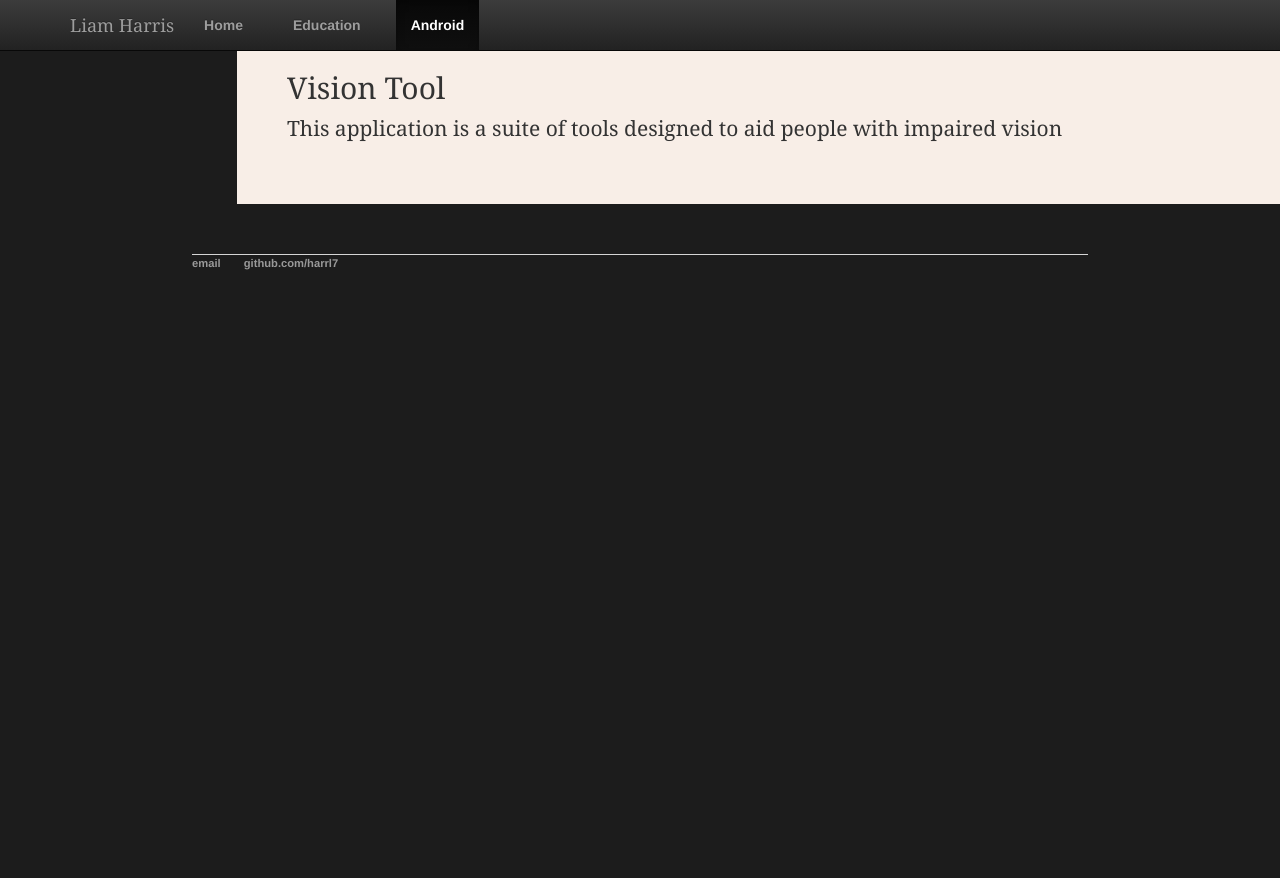
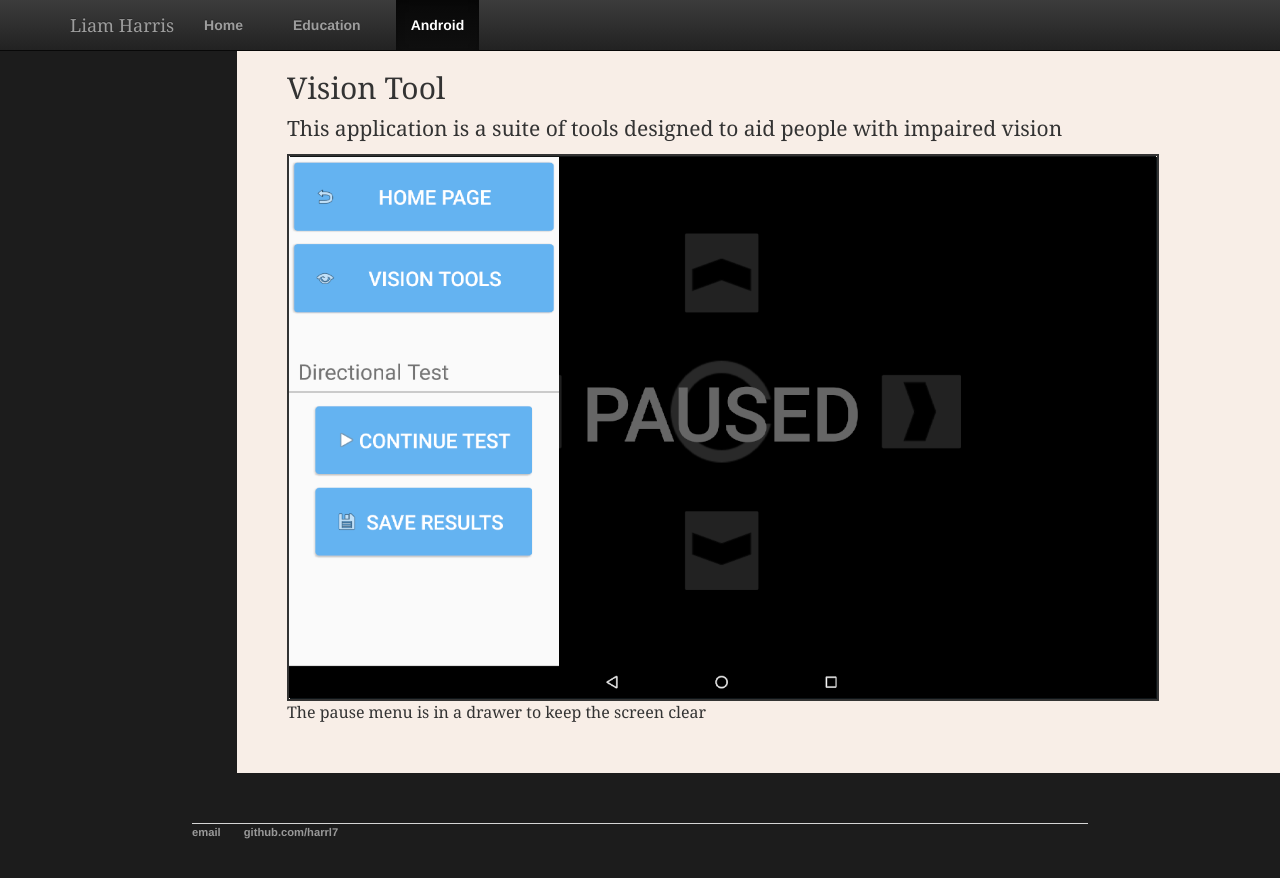
Before and after one commit to harrl7/harrl7.github.io, a Jekyll site: the page built from android/index.html, in a window 1280 px wide and 900 px high, scrolled down 818 px. Shown: the top 878 px of the window. Built offline with Jekyll 4.4.1, drawn with Linux system fonts in a browser that asks for light colours; before the commit the page ends 1149 px from its top, so only the background shows below that.

Commit message:
Update index.html

```diff
--- a/android/index.html
+++ b/android/index.html
@@ -42,4 +42,9 @@
 	<h2>Vision Tool</h2>
 	<p>This application is a suite of tools designed to aid people with impaired vision</p>
 
+	<figure>
+		<img src="/assets/img/vision_tool/drawer.png">
+		<figcaption> The pause menu is in a drawer to keep the screen clear </figcaption>
+	</figure>
+
 </div><!-- /.blurb -->
```
